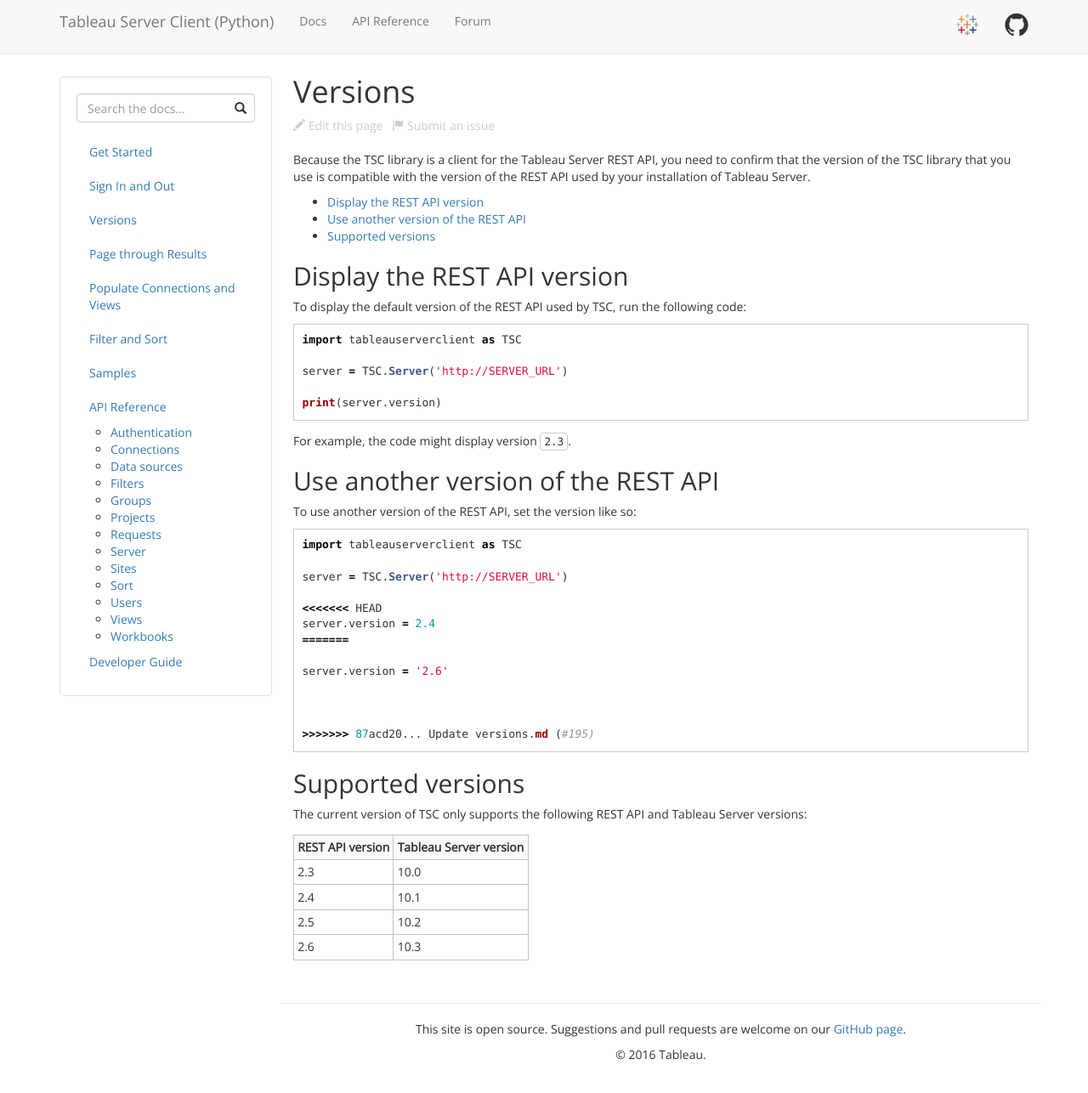
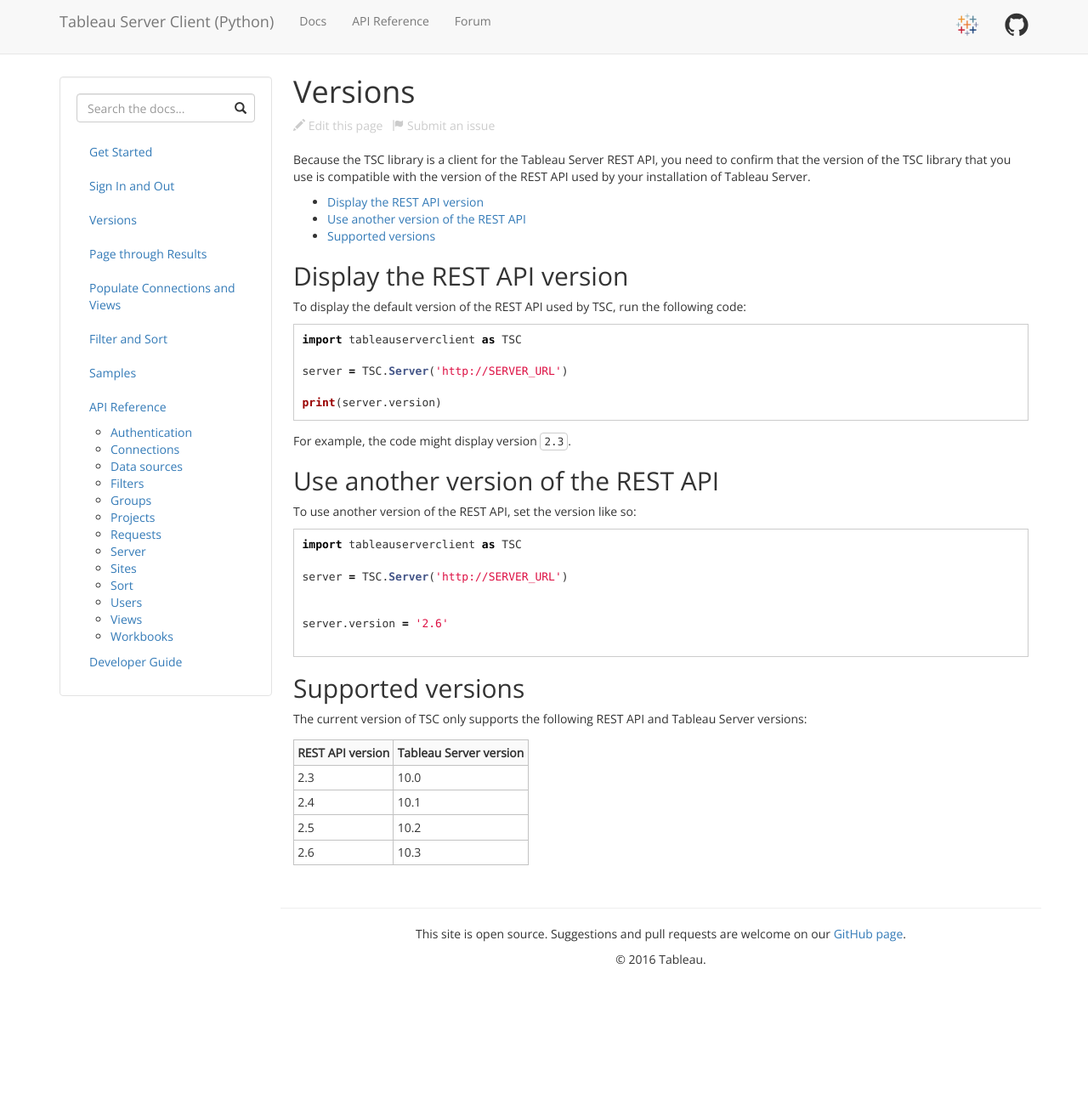
Before and after one commit to tableau/server-client-python, a Jekyll site: the page built from docs/versions.md, in a window 1280 px wide and 1291 px high. Shown: the top 1286 px of the window at 85% size. Built offline with Jekyll 4.4.1, drawn with Linux system fonts in a browser that asks for light colours.

Commit message:
removing merge text
Merge comments were added when content was updated on master.

````diff
--- a/docs/versions.md
+++ b/docs/versions.md
@@ -32,15 +32,9 @@
 
 server = TSC.Server('http://SERVER_URL')
 
-<<<<<<< HEAD
-server.version = 2.4
-=======
 
 server.version = '2.6'
 
-
-
->>>>>>> 87acd20... Update versions.md (#195)
 ```
 
 ## Supported versions
````
